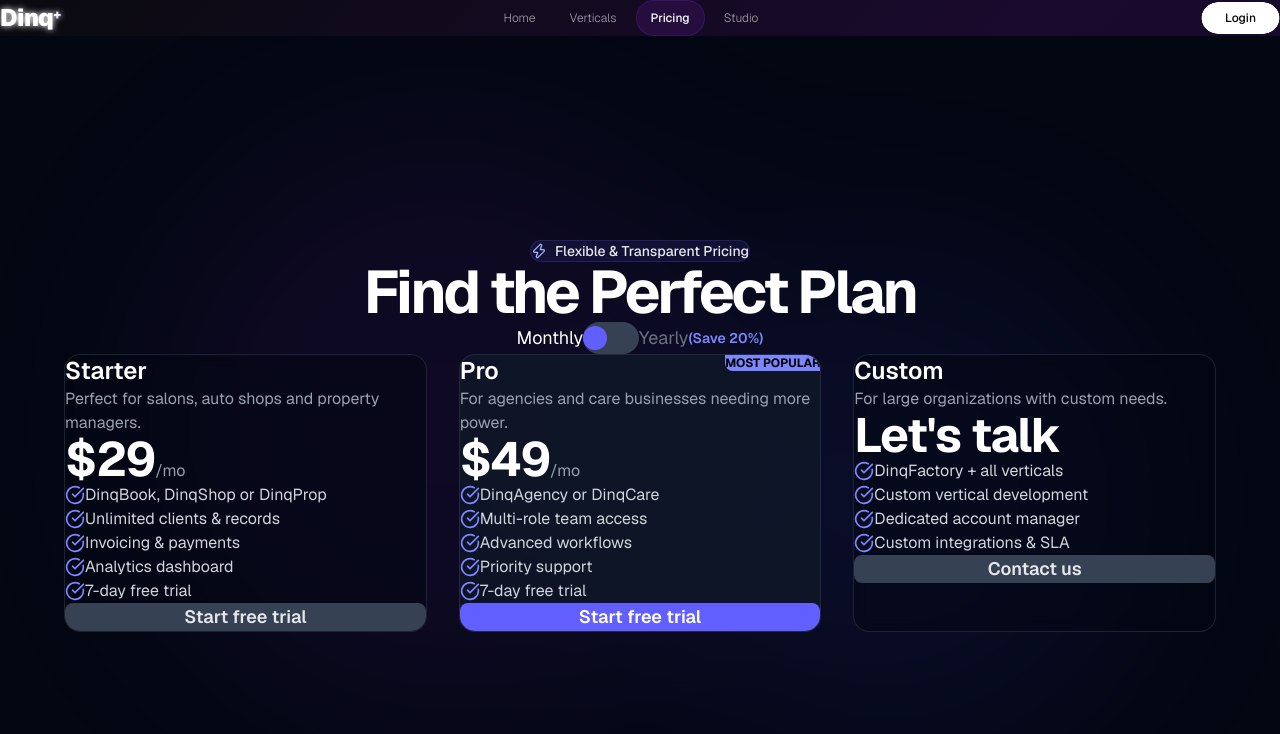
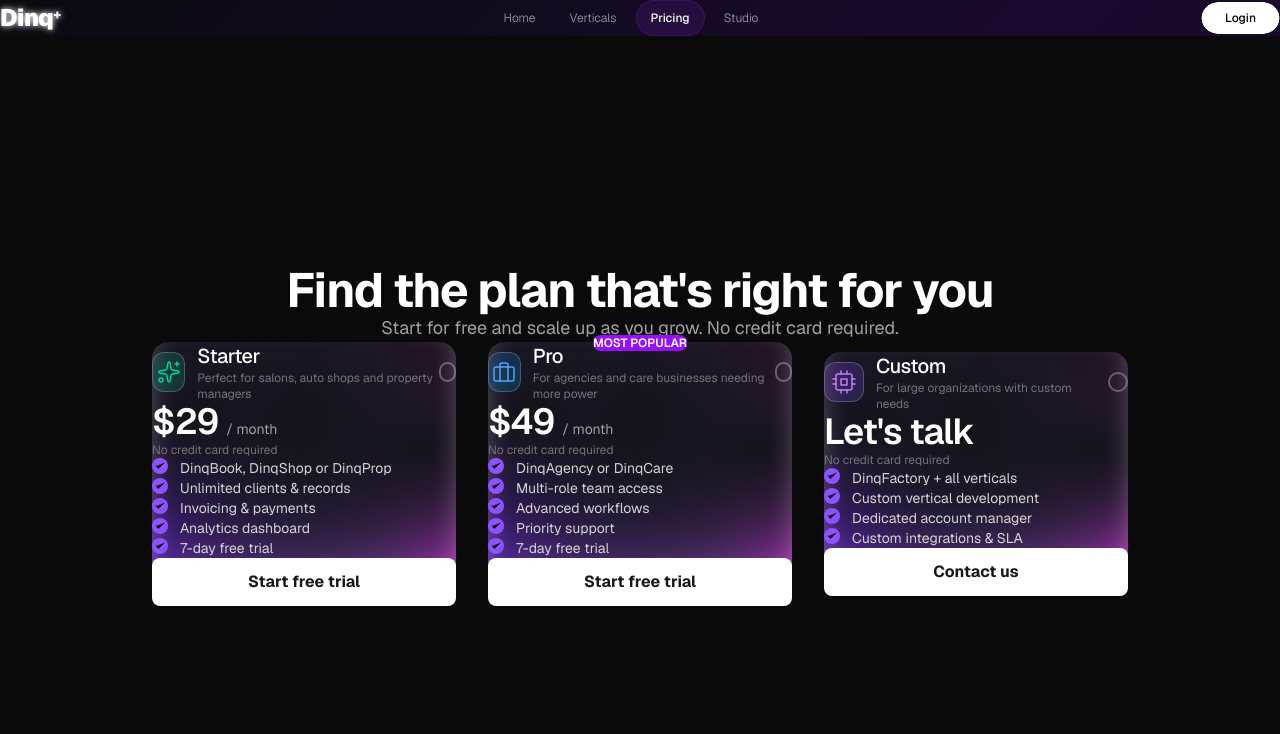
Before and after one commit to taydo44/dinqplus-marketing, a Next.js app in the folder dinqplus-marketing/: page /pricing in a window 1280 px wide. Shown: the top 734 px of the page. Built offline with nearby package versions, Linux system fonts and the light colour scheme.

Commit message:
feat: pricing final

```diff
--- a/dinqplus-marketing/components/aurora-pricing.tsx
+++ b/dinqplus-marketing/components/aurora-pricing.tsx
@@ -1,20 +1,227 @@
 "use client";
 
-import React, { useState } from "react";
-import { motion, AnimatePresence } from "framer-motion";
-import { CheckCircle, Zap } from "lucide-react";
+import React from "react";
 
-const cn = (...classes: (string | boolean | undefined)[]) =>
-  classes.filter(Boolean).join(" ");
+const SparklesIcon = () => (
+  <svg
+    xmlns="http://www.w3.org/2000/svg"
+    width="24"
+    height="24"
+    viewBox="0 0 24 24"
+    fill="none"
+    stroke="currentColor"
+    strokeWidth="1.5"
+    strokeLinecap="round"
+    strokeLinejoin="round"
+    className="text-emerald-400"
+  >
+    <path d="M11.017 2.814a1 1 0 0 1 1.966 0l1.051 5.558a2 2 0 0 0 1.594 1.594l5.558 1.051a1 1 0 0 1 0 1.966l-5.558 1.051a2 2 0 0 0-1.594 1.594l-1.051 5.558a1 1 0 0 1-1.966 0l-1.051-5.558a2 2 0 0 0-1.594-1.594l-5.558-1.051a1 1 0 0 1 0-1.966l5.558-1.051a2 2 0 0 0 1.594-1.594z" />
+    <path d="M20 2v4" />
+    <path d="M22 4h-4" />
+    <circle cx="4" cy="20" r="2" />
+  </svg>
+);
 
-const AuroraPricing = () => {
-  const [billingCycle, setBillingCycle] = useState("monthly");
+const BriefcaseIcon = () => (
+  <svg
+    xmlns="http://www.w3.org/2000/svg"
+    width="24"
+    height="24"
+    viewBox="0 0 24 24"
+    fill="none"
+    stroke="currentColor"
+    strokeWidth="1.5"
+    strokeLinecap="round"
+    strokeLinejoin="round"
+    className="text-blue-400"
+  >
+    <rect x="2" y="7" width="20" height="14" rx="2" ry="2" />
+    <path d="M16 21V5a2 2 0 0 0-2-2h-4a2 2 0 0 0-2 2v16" />
+  </svg>
+);
 
-  const plans = [
-    {
-      name: "Starter",
-      price: { monthly: 29, yearly: 23 },
-      description: "Perfect for salons, auto shops and property managers.",
+const BuildingIcon = () => (
+  <svg
+    xmlns="http://www.w3.org/2000/svg"
+    width="24"
+    height="24"
+    viewBox="0 0 24 24"
+    fill="none"
+    stroke="currentColor"
+    strokeWidth="1.5"
+    strokeLinecap="round"
+    strokeLinejoin="round"
+    className="text-purple-400"
+  >
+    <rect x="4" y="4" width="16" height="16" rx="2" ry="2" />
+    <path d="M9 9h6v6H9z" />
+    <path d="M9 1v3M15 1v3M9 20v3M15 20v3M20 9h3M20 14h3M1 9h3M1 14h3" />
+  </svg>
+);
+
+const CheckIcon = () => (
+  <svg
+    xmlns="http://www.w3.org/2000/svg"
+    width="12"
+    height="12"
+    viewBox="0 0 24 24"
+    fill="hsl(240, 15%, 9%)"
+    stroke="hsl(240, 15%, 9%)"
+    strokeWidth="2"
+    strokeLinecap="round"
+    strokeLinejoin="round"
+  >
+    <path d="M20 6 9 17l-5-5" />
+  </svg>
+);
+
+function PricingCard({
+  planName,
+  description,
+  price,
+  priceDescription,
+  features,
+  icon,
+  iconBgClass,
+  isPopular,
+  buttonText,
+  onClick,
+}: {
+  planName: string;
+  description: string;
+  price: string;
+  priceDescription: string;
+  features: string[];
+  icon: React.ReactNode;
+  iconBgClass: string;
+  isPopular: boolean;
+  buttonText: string;
+  onClick: () => void;
+}) {
+  const cardStyle = {
+    width: "19rem",
+    backgroundColor: "hsla(240, 15%, 9%, 1)",
+    backgroundImage:
+      "radial-gradient(at 88% 40%, hsla(240, 15%, 9%, 1) 0px, transparent 85%)," +
+      " radial-gradient(at 49% 30%, hsla(240, 15%, 9%, 1) 0px, transparent 85%)," +
+      " radial-gradient(at 14% 26%, hsla(240, 15%, 9%, 1) 0px, transparent 85%)," +
+      " radial-gradient(at 0% 64%, hsla(263, 93%, 56%, 1) 0px, transparent 85%)," +
+      " radial-gradient(at 41% 94%, hsla(284, 100%, 84%, 1) 0px, transparent 85%)," +
+      " radial-gradient(at 100% 99%, hsla(306, 100%, 57%, 1) 0px, transparent 85%)",
+    boxShadow: "0px -16px 24px 0px rgba(255, 255, 255, 0.25) inset",
+  };
+
+  const borderContainerStyle: React.CSSProperties = {
+    overflow: "hidden",
+    pointerEvents: "none",
+    position: "absolute",
+    zIndex: -10,
+    top: "50%",
+    left: "50%",
+    transform: "translate(-50%, -50%)",
+    width: "calc(100% + 2px)",
+    height: "calc(100% + 2px)",
+    backgroundImage:
+      "linear-gradient(0deg, hsl(0, 0%, 100%) -50%, hsl(0, 0%, 40%) 100%)",
+    borderRadius: "1rem",
+  };
+
+  const rotatingBorderStyle: React.CSSProperties = {
+    pointerEvents: "none",
+    position: "fixed",
+    zIndex: 200,
+    top: "50%",
+    left: "50%",
+    transform: "translate(-50%, -50%) rotate(0deg)",
+    transformOrigin: "left",
+    width: "200%",
+    height: "10rem",
+    backgroundImage:
+      "linear-gradient(0deg, hsla(0, 0%, 100%, 0) 0%, hsl(277, 95%, 60%) 40%, hsl(277, 95%, 60%) 60%, hsla(0, 0%, 40%, 0) 100%)",
+    animation: "rotate 8s linear infinite",
+  };
+
+  return (
+    <div
+      className="relative hover:bg-white/[0.04] transition-all duration-300 group rounded-2xl p-6 flex flex-col"
+      style={cardStyle}
+    >
+      <style>{`@keyframes rotate { to { transform: translate(-50%, -50%) rotate(360deg); } }`}</style>
+
+      {isPopular && (
+        <div className="absolute top-0 -translate-y-1/2 left-1/2 -translate-x-1/2">
+          <span className="bg-purple-600 text-white text-xs font-semibold px-4 py-1 rounded-full">
+            MOST POPULAR
+          </span>
+        </div>
+      )}
+
+      <div className="flex-grow">
+        <div style={borderContainerStyle}>
+          <div style={rotatingBorderStyle}></div>
+        </div>
+
+        <div className="flex items-center justify-between mb-6">
+          <div className="flex items-center gap-3">
+            <div
+              className={`h-10 w-10 rounded-xl border border-white/20 bg-gradient-to-br ${iconBgClass} flex items-center justify-center`}
+            >
+              {icon}
+            </div>
+            <div>
+              <h3 className="text-xl font-medium tracking-tight text-white">
+                {planName}
+              </h3>
+              <p className="text-xs text-neutral-500">{description}</p>
+            </div>
+          </div>
+          <div className="h-5 w-5 rounded-full border-2 border-white/30"></div>
+        </div>
+
+        <div className="mb-6">
+          <div className="flex items-baseline gap-2">
+            <span className="text-4xl font-semibold tracking-tight text-white">
+              {price}
+            </span>
+            <span className="text-sm text-neutral-400">{priceDescription}</span>
+          </div>
+          <p className="text-xs text-neutral-500 mt-1">
+            No credit card required
+          </p>
+        </div>
+
+        <ul className="space-y-3 text-sm text-neutral-300">
+          {features.map((feature, idx) => (
+            <li key={idx} className="flex items-start gap-3">
+              <div className="flex items-center justify-center w-4 h-4 bg-violet-500 rounded-full">
+                <CheckIcon />
+              </div>
+              {feature}
+            </li>
+          ))}
+        </ul>
+      </div>
+
+      <div className="mt-6">
+        <button
+          onClick={onClick}
+          className="w-full h-12 bg-white rounded-lg text-neutral-900 font-bold hover:bg-neutral-200 transition-colors cursor-pointer border-none"
+        >
+          {buttonText}
+        </button>
+      </div>
+    </div>
+  );
+}
+
+export default function AuroraPricing() {
+  const starterPlan = {
+    planName: "Starter",
+    description: "Perfect for salons, auto shops and property managers",
+    price: "$29",
+    priceDescription: "/ month",
+    icon: <SparklesIcon />,
+    iconBgClass: "from-emerald-500/20 to-teal-500/20",
     features: [
       "DinqBook, DinqShop or DinqProp",
       "Unlimited clients & records",
@@ -22,15 +229,18 @@ const AuroraPricing = () => {
       "Analytics dashboard",
       "7-day free trial",
     ],
-      isFeatured: false,
     buttonText: "Start free trial",
-      onClick: () =>
-        window.open("https://app.dinqdigital.com/signup", "_blank"),
-    },
-    {
-      name: "Pro",
-      price: { monthly: 49, yearly: 39 },
-      description: "For agencies and care businesses needing more power.",
+    isPopular: false,
+    onClick: () => window.open("https://app.dinqdigital.com/signup", "_blank"),
+  };
+
+  const proPlan = {
+    planName: "Pro",
+    description: "For agencies and care businesses needing more power",
+    price: "$49",
+    priceDescription: "/ month",
+    icon: <BriefcaseIcon />,
+    iconBgClass: "from-blue-500/20 to-cyan-500/20",
     features: [
       "DinqAgency or DinqCare",
       "Multi-role team access",
@@ -38,209 +248,46 @@ const AuroraPricing = () => {
       "Priority support",
       "7-day free trial",
     ],
-      isFeatured: true,
     buttonText: "Start free trial",
-      onClick: () =>
-        window.open("https://app.dinqdigital.com/signup", "_blank"),
-    },
-    {
-      name: "Custom",
-      price: { monthly: 0, yearly: 0 },
-      description: "For large organizations with custom needs.",
+    isPopular: true,
+    onClick: () => window.open("https://app.dinqdigital.com/signup", "_blank"),
+  };
+
+  const customPlan = {
+    planName: "Custom",
+    description: "For large organizations with custom needs",
+    price: "Let's talk",
+    priceDescription: "",
+    icon: <BuildingIcon />,
+    iconBgClass: "from-purple-500/20 to-indigo-500/20",
     features: [
       "DinqFactory + all verticals",
       "Custom vertical development",
       "Dedicated account manager",
       "Custom integrations & SLA",
     ],
-      isFeatured: false,
     buttonText: "Contact us",
+    isPopular: false,
     onClick: () => {
       window.location.href = "mailto:dinqdigital@gmail.com";
     },
-    },
-  ];
-
-  const fadeUpVariants = {
-    hidden: { opacity: 0, y: 20 },
-    visible: (i: number) => ({
-      opacity: 1,
-      y: 0,
-      transition: {
-        delay: i * 0.15 + 0.3,
-        duration: 0.6,
-        ease: "easeInOut" as const,
-      },
-    }),
   };
 
   return (
-    <div className="relative w-full min-h-screen bg-gray-950 flex flex-col items-center justify-center p-8 overflow-hidden">
-      <div className="absolute inset-0 z-0 opacity-20">
-        <div className="aurora-bg">
-          <div className="aurora-shape-1"></div>
-          <div className="aurora-shape-2"></div>
+    <div className="min-h-screen w-full bg-neutral-950 flex flex-col items-center justify-center p-8">
+      <div className="text-center mb-16">
+        <h1 className="text-4xl sm:text-5xl font-bold text-white tracking-tight">
+          Find the plan that's right for you
+        </h1>
+        <p className="mt-4 text-lg text-neutral-400">
+          Start for free and scale up as you grow. No credit card required.
+        </p>
       </div>
-      </div>
-      <style>{`
-                .aurora-bg { position: absolute; inset: 0; filter: blur(100px); }
-                .aurora-shape-1, .aurora-shape-2 { position: absolute; border-radius: 50%; }
-                .aurora-shape-1 { width: 600px; height: 600px; background-color: rgba(107, 33, 168, 0.6); top: 10%; left: 10%; animation: moveAurora1 20s infinite alternate ease-in-out; }
-                .aurora-shape-2 { width: 500px; height: 500px; background-color: rgba(79, 70, 229, 0.5); bottom: 10%; right: 10%; animation: moveAurora2 25s infinite alternate ease-in-out; }
-                @keyframes moveAurora1 { from { transform: translate(0, 0) rotate(0deg); } to { transform: translate(100px, 50px) rotate(180deg); } }
-                @keyframes moveAurora2 { from { transform: translate(0, 0) rotate(0deg); } to { transform: translate(-100px, -50px) rotate(-180deg); } }
-                .card-aurora, .card-aurora-featured { background-size: 300% 300%; animation: gradient-animation 10s ease infinite; filter: blur(50px); }
-                .card-aurora { background-image: linear-gradient(45deg, #6B21A8, #4F46E5); }
-                .card-aurora-featured { background-image: linear-gradient(45deg, #6B21A8, #4F46E5); }
-                div:hover > .card-aurora, div:hover > .card-aurora-featured { opacity: 0.3; }
-            `}</style>
-
-      <div className="relative z-10 flex flex-col items-center text-center">
-        <motion.div
-          initial={{ opacity: 0, y: -20 }}
-          animate={{ opacity: 1, y: 0 }}
-          transition={{ duration: 0.8, ease: "easeInOut" }}
-          className="inline-flex items-center gap-2 px-4 py-1.5 rounded-full bg-indigo-500/10 border border-indigo-500/20 mb-6"
-        >
-          <Zap className="h-4 w-4 text-indigo-300" />
-          <span className="text-sm font-medium text-gray-200">
-            Flexible & Transparent Pricing
-          </span>
-        </motion.div>
-        <motion.h1
-          initial={{ opacity: 0, y: -20 }}
-          animate={{ opacity: 1, y: 0 }}
-          transition={{ delay: 0.2, duration: 0.8, ease: "easeInOut" }}
-          className="text-5xl md:text-6xl font-bold tracking-tighter mb-6 text-white"
-        >
-          Find the Perfect Plan
-        </motion.h1>
-
-        <motion.div
-          initial={{ opacity: 0 }}
-          animate={{ opacity: 1 }}
-          transition={{ delay: 0.4, duration: 0.8, ease: "easeInOut" }}
-          className="flex items-center justify-center space-x-4 mb-12"
-        >
-          <span
-            className={cn(
-              "text-lg",
-              billingCycle === "monthly" ? "text-white" : "text-gray-500"
-            )}
-          >
-            Monthly
-          </span>
-          <div
-            className="w-14 h-8 flex items-center bg-gray-700 rounded-full p-1 cursor-pointer"
-            onClick={() =>
-              setBillingCycle(billingCycle === "monthly" ? "yearly" : "monthly")
-            }
-          >
-            <motion.div
-              className="w-6 h-6 bg-indigo-500 rounded-full"
-              layout
-              transition={{ type: "spring", stiffness: 700, damping: 30 }}
-              style={{ marginLeft: billingCycle === "yearly" ? "auto" : "0" }}
-            />
-          </div>
-          <span
-            className={cn(
-              "text-lg",
-              billingCycle === "yearly" ? "text-white" : "text-gray-500"
-            )}
-          >
-            Yearly
-          </span>
-          <span className="text-sm text-indigo-400 font-semibold">
-            (Save 20%)
-          </span>
-        </motion.div>
-      </div>
-
-      <div className="grid grid-cols-1 md:grid-cols-2 lg:grid-cols-3 gap-8 max-w-6xl w-full relative z-10">
-        {plans.map((plan, index) => (
-          <motion.div
-            key={plan.name}
-            custom={index}
-            variants={fadeUpVariants}
-            initial="hidden"
-            animate="visible"
-            whileHover={{ y: -10, scale: 1.02 }}
-            className={cn(
-              "relative p-8 rounded-2xl border border-gray-700/50 overflow-hidden",
-              plan.isFeatured
-                ? "bg-gray-900/80"
-                : "bg-gray-950/50 backdrop-blur-sm"
-            )}
-          >
-            <div
-              className={cn(
-                "absolute inset-0 opacity-0 transition-opacity duration-500",
-                plan.isFeatured ? "card-aurora-featured" : "card-aurora"
-              )}
-            ></div>
-            {plan.isFeatured && (
-              <div className="absolute top-0 right-0 text-xs font-bold text-black bg-indigo-400 px-4 py-1.5 rounded-bl-lg">
-                MOST POPULAR
-              </div>
-            )}
-            <div className="relative z-10 flex flex-col h-full">
-              <h3 className="text-2xl font-semibold text-white">{plan.name}</h3>
-              <p className="text-gray-400 mt-2">{plan.description}</p>
-
-              <div className="flex items-baseline mt-8">
-                {plan.name === "Custom" ? (
-                  <span className="text-5xl font-bold text-white tracking-tight">
-                    Let's talk
-                  </span>
-                ) : (
-                  <>
-                    <span className="text-5xl font-bold text-white tracking-tight">
-                      <AnimatePresence mode="wait">
-                        <motion.span
-                          key={billingCycle}
-                          initial={{ opacity: 0 }}
-                          animate={{ opacity: 1 }}
-                          exit={{ opacity: 0 }}
-                          transition={{ duration: 0.3 }}
-                        >
-                          ${plan.price[billingCycle as "monthly" | "yearly"]}
-                        </motion.span>
-                      </AnimatePresence>
-                    </span>
-                    <span className="text-gray-400 ml-2">
-                      /{billingCycle === "monthly" ? "mo" : "yr"}
-                    </span>
-                  </>
-                )}
-              </div>
-
-              <ul className="mt-8 space-y-4">
-                {plan.features.map((feature) => (
-                  <li key={feature} className="flex items-center text-gray-300">
-                    <CheckCircle className="h-5 w-5 text-indigo-400 mr-3" />
-                    {feature}
-                  </li>
-                ))}
-              </ul>
-
-              <button
-                onClick={plan.onClick}
-                className={cn(
-                  "w-full mt-auto pt-4 text-lg font-semibold rounded-lg py-3 transition-colors cursor-pointer border-none",
-                  plan.isFeatured
-                    ? "bg-indigo-500 text-white hover:bg-indigo-600"
-                    : "bg-gray-700 text-gray-200 hover:bg-gray-600"
-                )}
-              >
-                {plan.buttonText}
-              </button>
-            </div>
-          </motion.div>
-        ))}
+      <div className="flex flex-col lg:flex-row items-center justify-center gap-8">
+        <PricingCard {...starterPlan} />
+        <PricingCard {...proPlan} />
+        <PricingCard {...customPlan} />
       </div>
     </div>
   );
-};
-
-export default AuroraPricing;
+}
```
Lines whose indentation alone changed are shown as unchanged.
